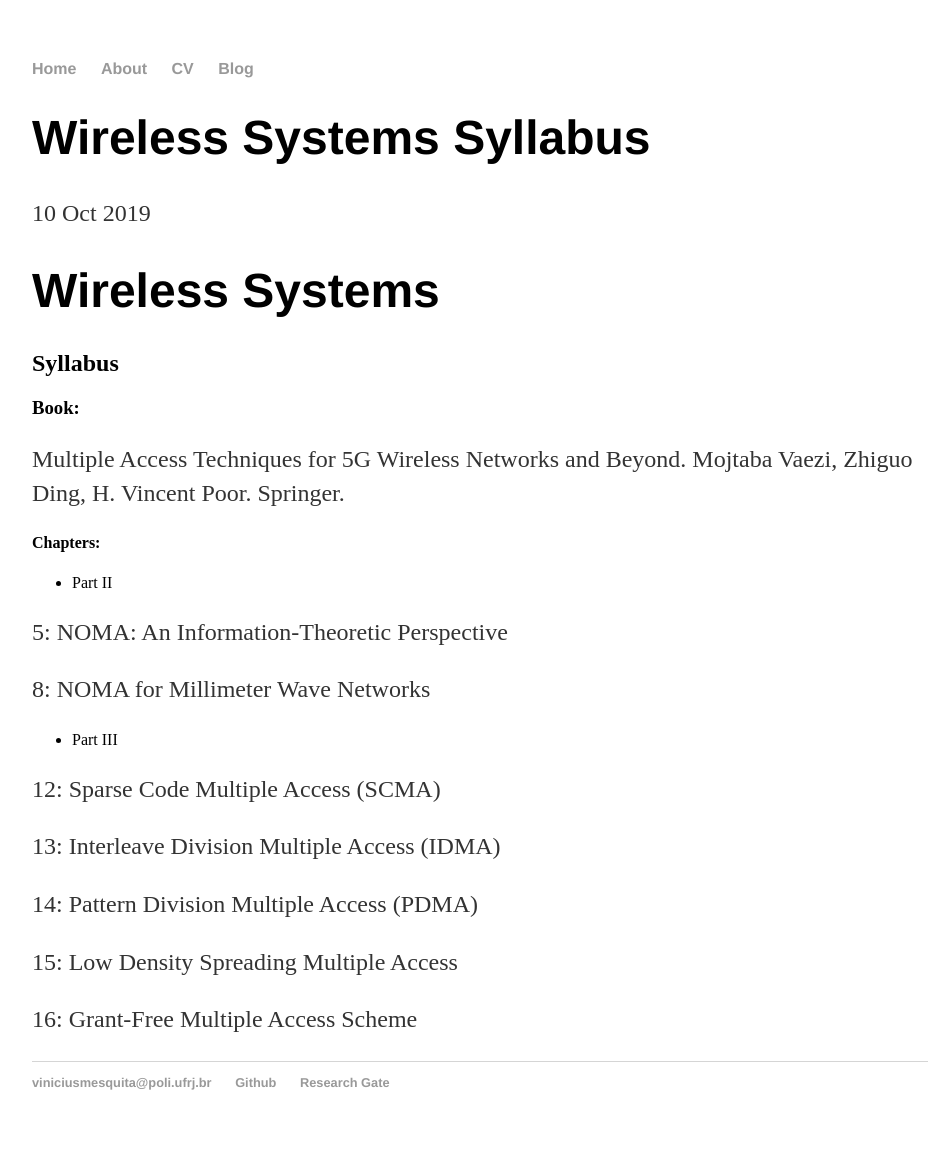
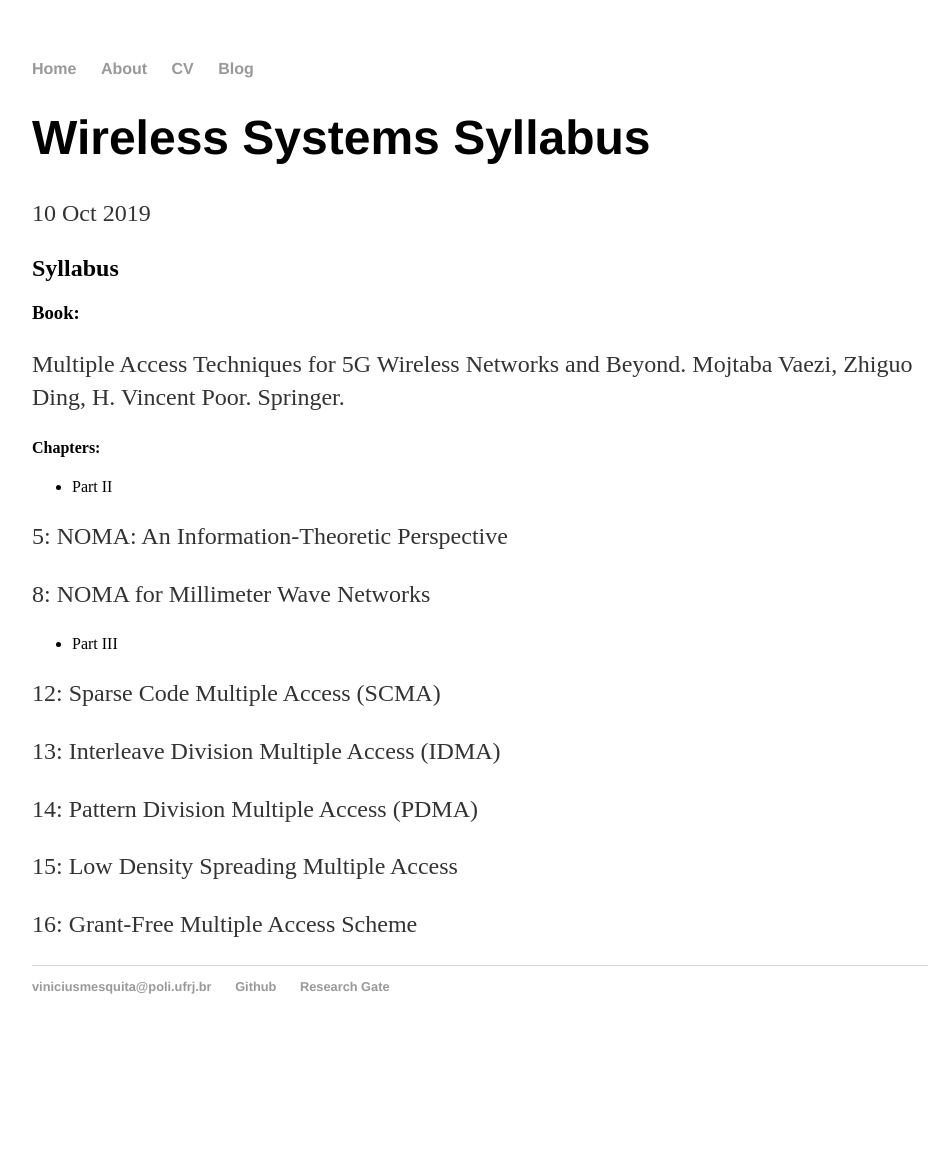
Before and after one commit to mesquita/mesquita.github.io, a Jekyll site: the page built from _posts/2019-10-10-wireless-systems--syllabus.md, in a window 1280 px wide. Shown: the whole page, without its empty margins (160-1103 px from the left). Built offline with Jekyll 4.4.1, drawn with Linux system fonts in a browser that asks for light colours; our own code applies the rules of GitHub Pages for plain Markdown files; after the commit the page ends 1054 px from its top, so only the background shows below that.

Commit message:
Retira header desnecessário.

```diff
--- a/_posts/2019-10-10-wireless-systems--syllabus.md
+++ b/_posts/2019-10-10-wireless-systems--syllabus.md
@@ -1,5 +1,3 @@
-# Wireless Systems
-
 ## Syllabus
 
 ### Book:
```
Also changed, not shown: _posts/2019-10-10-wireless-systems--schedule.md (+0 -2 lines).
